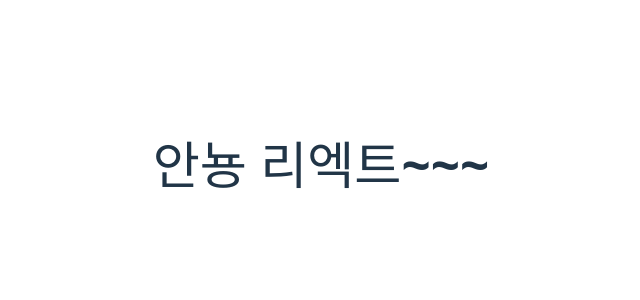
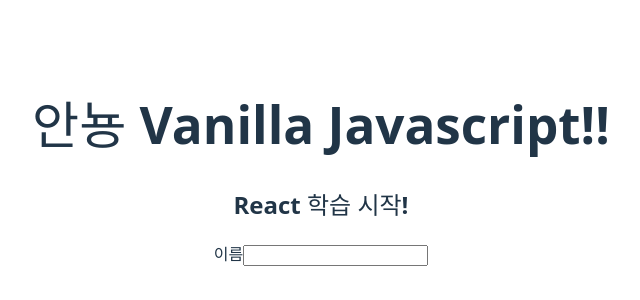
Before and after one commit to HanJongKyun/react-study202504, a React (Vite) app: page / in a window 1280 px wide. Shown: the part 236-536 px from the top of the page, without its empty margins (319-959 px from the left). Built offline with nearby package versions, Linux system fonts and the light colour scheme.

Commit message:
jsx 기초

```diff
--- a/src/App.jsx
+++ b/src/App.jsx
@@ -1,22 +1,31 @@
-import { useState } from 'react';
-import reactLogo from './assets/react.svg';
-import viteLogo from '/vite.svg';
+import React from 'react';
 import './App.css';
 
 function App() {
   /*
     jsx : 리액트에서 사용하는 특수한 js문법, 태그를 그대로 쓰면 알아서 변환
-          html 처럼 보이지만, 실제 html은 아닙니다.
+          html처럼 보이지만, 실제 html은 아닙니다.
 
     - 규칙 :
     1. return안에있는 태그는 반드시 하나의 태그로 묶여야 함.
     2. 빈 태그(닫는 태그가 없는)는 반드시 /> 로 마감
     3. 태그의 class속성은 자바스크립트 키워드 class와 겹쳐서 className으로 표기
     4. 의미없는 부모는 <React.Fragment>로 감싸면 됨
+      <></>: React.Fragment와 동일한 태그
     5. 변수값이나 함수를 출력할 때는 {}로 감싸면 됨.
   */
 
-  return <h1>안뇽 리엑트~~~</h1>;
+  // const $h1 = React.createElement('h1', null, '안뇽 React!!'); -> fm
+  const subject = 'Vanilla Javascript!!';
+
+  return (
+    <>
+      <h1 className='title'>안뇽 {subject}</h1>
+      <h2>React 학습 시작!</h2>
+      <label htmlFor='username'>이름</label>
+      <input type='text' id='username' />
+    </>
+  );
 }
 
 export default App;
```
